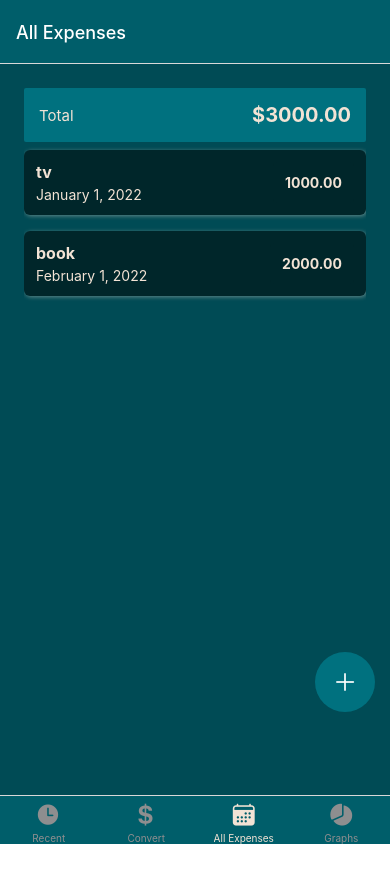
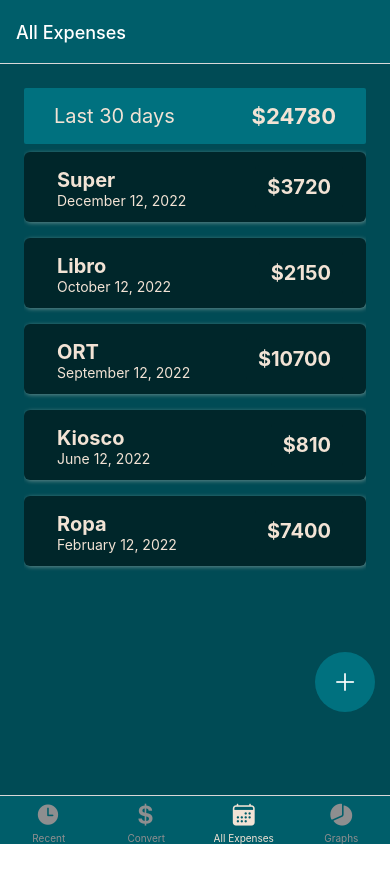
Before and after one commit to mdelrosario92/expense-tracker, a React Native app: screen /Todos in a window 390 px wide. Shown: the top 882 px of the page. Built offline with nearby package versions, Linux system fonts and the light colour scheme.

Commit message:
cambio de vistas

```diff
--- a/components/ExpensesOutput/ExpenseItem.js
+++ b/components/ExpensesOutput/ExpenseItem.js
@@ -19,7 +19,7 @@ function ExpenseItem({ description, amount, date }) {
                 <Text style={styles.textBase}>{getFormattedDate(date)}</Text>
             </View>
             <View style={styles.amountContainer}>
-                <Text style={styles.amount}>{amount.toFixed(2)}</Text>
+                <Text style={styles.amount}>${amount}</Text>
             </View>
         </View>
     </Pressable>
@@ -33,7 +33,7 @@ const styles = StyleSheet.create({
         opacity: 0.75
     },
     expenseItem: {
-        padding: 12,
+        padding: 13,
         marginVertical: 8,
         backgroundColor: GlobalStyles.colors.expenses,
         flexDirection: 'row',
@@ -47,11 +47,13 @@ const styles = StyleSheet.create({
     },
     textBase: {
         color: GlobalStyles.colors.text,
+        left:20
     },
     description: {
-        fontSize: 16,
-        marginBottom: 4,
-        fontWeight: 'bold'
+        fontSize: 20,
+        marginTop: 3,
+        fontWeight: 'bold',
+        left: 20
     },
     amountContainer: {
         paddingHorizontal: 12,
@@ -60,9 +62,12 @@ const styles = StyleSheet.create({
         justifyContent: 'center',
         alignItems: 'center',
         borderRadius: 4,
+        right: 10
     },
     amount: {
         color: GlobalStyles.colors.text,
-        fontWeight: 'bold'
-    }
+        fontWeight: 'bold',
+        fontSize:20
+    },
+
 });
--- a/components/ExpensesOutput/ExpensesOutput.js
+++ b/components/ExpensesOutput/ExpensesOutput.js
@@ -3,17 +3,35 @@ import ExpensesList from "./ExpensesList";
 import { StyleSheet, View } from "react-native";
 import { GlobalStyles } from "../../constants/styles";
 
-const dummy_test = [{
+var dummy_test = [{
     id: 'e1',
-    description: 'tv',
-    amount: 1000,
-    date: new Date('2022-01-01')
+    description: 'Super',
+    amount: 3720,
+    date: new Date('2022-12-12')
 },
 {
     id: 'e2',
-    description: 'book',
-    amount: 2000,
-    date: new Date('2022-02-01')
+    description: 'Libro',
+    amount: 2150,
+    date: new Date('2022-10-12')
+},
+{
+    id: 'e3',
+    description: 'ORT',
+    amount: 10700,
+    date: new Date('2022-09-12')
+},
+{
+    id: 'e4',
+    description: 'Kiosco',
+    amount: 810,
+    date: new Date('2022-06-12')
+},
+{
+    id: 'e5',
+    description: 'Ropa',
+    amount: 7400,
+    date: new Date('2022-02-12')
 }]
 
 function ExpensesOutput({ expenses, expensesPeriod }) {
@@ -31,6 +49,6 @@ const styles = StyleSheet.create({
     container: {
         flex: 1,
         padding: 24,
-        backgroundColor: GlobalStyles.colors.background,
+        backgroundColor: GlobalStyles.colors.background
     }
 });
--- a/components/ExpensesOutput/ExpensesSummary.js
+++ b/components/ExpensesOutput/ExpensesSummary.js
@@ -9,7 +9,7 @@ function ExpensesSummary({ expenses, periodName }) {
     return (
         <View style={styles.container}>
             <Text style={styles.period}>{periodName}</Text>
-            <Text style={styles.sum}>${expensesSum.toFixed(2)}</Text>
+            <Text style={styles.sum}>${expensesSum}</Text>
         </View>
     );
 }
@@ -26,13 +26,15 @@ const styles = StyleSheet.create({
         alignItems: 'center',
     },
     period: {
-        fontSize: 15,
+        fontSize: 20,
         color: GlobalStyles.colors.text,
+        left:15
     },
     sum: {
-        fontSize: 20,
+        fontSize: 22,
         fontWeight: 'bold',
         color: GlobalStyles.colors.text,
+        right:15
 
     }
 });
--- a/util/date.js
+++ b/util/date.js
@@ -1,4 +1,5 @@
 export function getFormattedDate(date) {
+
     return date.toLocaleDateString('en-US', {
         year: 'numeric',
         month: 'long',
--- a/views/AllExpenses.js
+++ b/views/AllExpenses.js
@@ -2,7 +2,7 @@ import { Text } from 'react-native'
 import ExpensesOutput from '../components/ExpensesOutput/ExpensesOutput'
 
 function AllExpenses() {
-    return <ExpensesOutput expensesPeriod="Total" />;
+    return <ExpensesOutput expensesPeriod="Last 30 days" />;
 }
 
 export default AllExpenses;
--- a/views/RecentExpenses.js
+++ b/views/RecentExpenses.js
@@ -1,8 +1,14 @@
 import { Text } from 'react-native'
+import ExpenseItem from '../components/ExpensesOutput/ExpenseItem';
 import ExpensesOutput from '../components/ExpensesOutput/ExpensesOutput';
 
 function RecentExpenses () {
-    return <ExpensesOutput expensesPeriod= "Last 7 days"/>;
+
+   var fechaActual = Date.now
+
+
+
+    return <ExpensesOutput expensesPeriod= "Last 7 days" />;
 }
 
 export default RecentExpenses;
```
